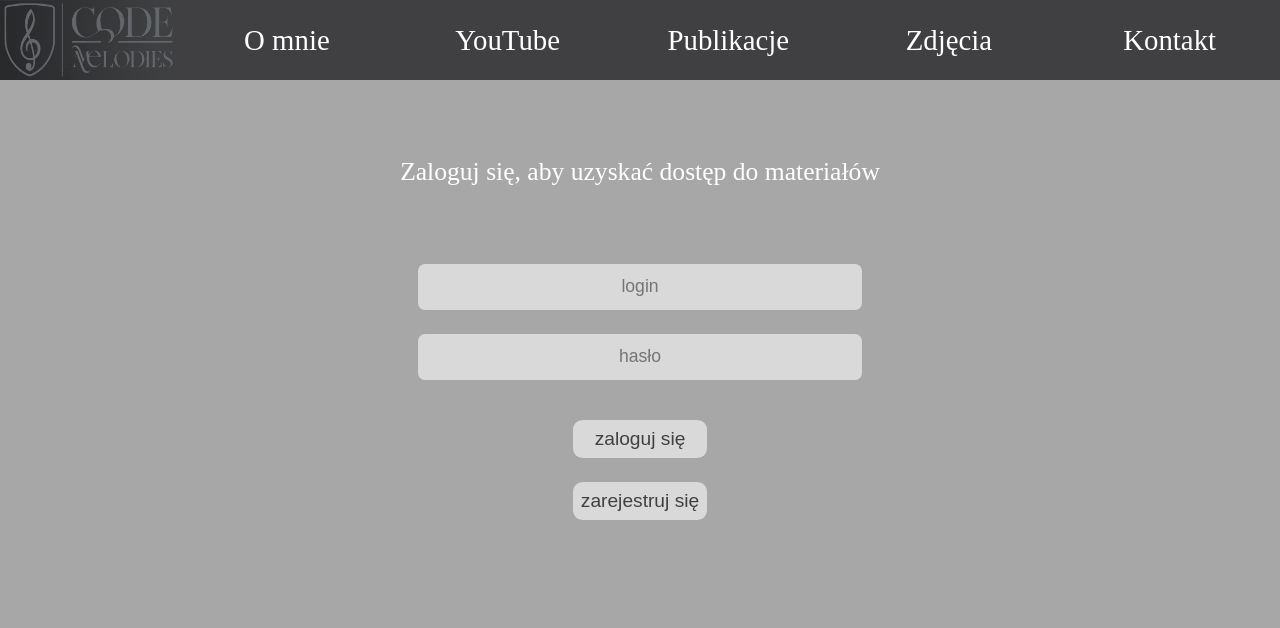
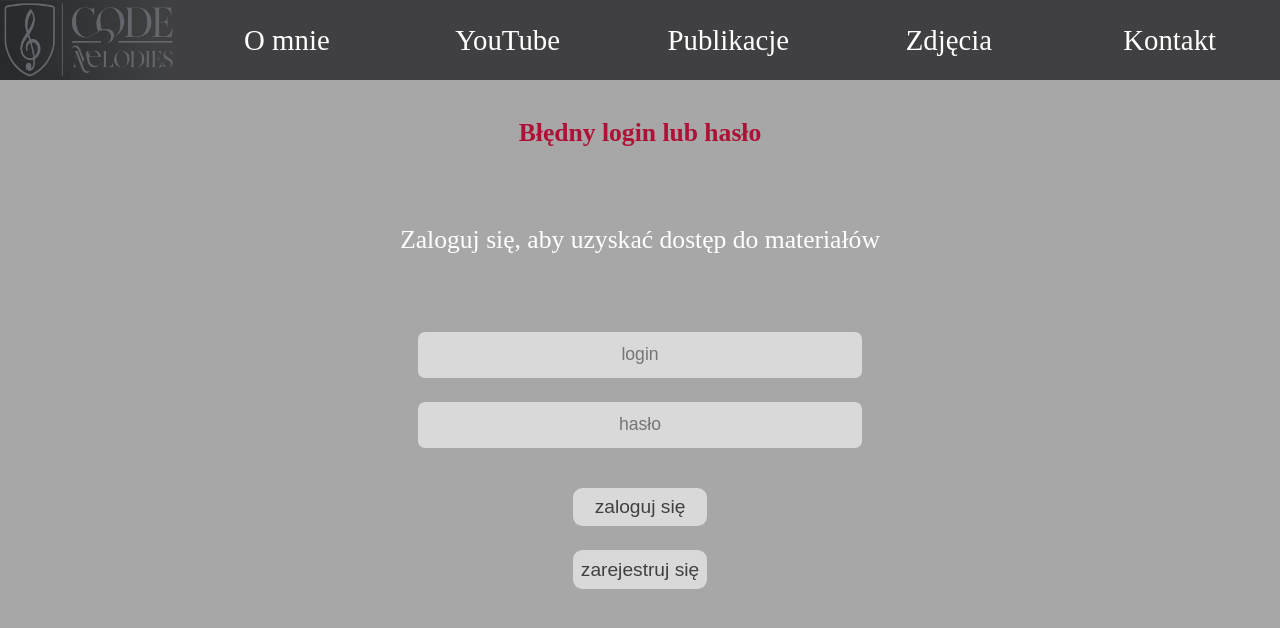
Before and after one commit to WiolaWysopal/CodeMelodies, an Angular app in the folder FRONTEND/CodeMelodies/: page / in a window 1280 px wide. Shown: the top 628 px of the page. Built offline with nearby package versions, Linux system fonts and the light colour scheme.

Commit message:
Add login-error component

```diff
--- a/FRONTEND/CodeMelodies/src/app/app.component.html
+++ b/FRONTEND/CodeMelodies/src/app/app.component.html
@@ -1,6 +1,8 @@
 <!-- <p> {{title}} App</p> -->
 <app-tlo></app-tlo>
 <app-pasek></app-pasek>
+<app-login-error></app-login-error>
 <app-login></app-login>
 
+
 <router-outlet></router-outlet>
--- a/FRONTEND/CodeMelodies/src/app/app.module.ts
+++ b/FRONTEND/CodeMelodies/src/app/app.module.ts
@@ -6,13 +6,15 @@ import { AppComponent } from './app.component';
 import { PasekComponent } from './pasek/pasek.component';
 import { TloComponent } from './tlo/tlo.component';
 import { LoginComponent } from './login/login.component';
+import { LoginErrorComponent } from './login-error/login-error.component';
 
 @NgModule({
   declarations: [
     AppComponent,
     PasekComponent,
     TloComponent,
-    LoginComponent
+    LoginComponent,
+    LoginErrorComponent
   ],
   imports: [
     BrowserModule,
--- /dev/null
+++ b/FRONTEND/CodeMelodies/src/app/login-error/login-error.component.css
@@ -0,0 +1,9 @@
+.login-error {
+    display: flex;
+    justify-content: center;
+    align-items: center;
+    font-size: 160%;
+    color: #AF1036;
+    margin: 1.5em;
+    font-weight: bolder;
+}
--- /dev/null
+++ b/FRONTEND/CodeMelodies/src/app/login-error/login-error.component.html
@@ -0,0 +1 @@
+<p class = "login-error">Błędny login lub hasło</p>
--- a/FRONTEND/CodeMelodies/src/app/login/login.component.html
+++ b/FRONTEND/CodeMelodies/src/app/login/login.component.html
@@ -1,6 +1,6 @@
 <p class="komunikat">Zaloguj się, aby uzyskać dostęp do materiałów</p>
 <!-- Linia poniżej to miejsce na komunikat -->
-<!-- <p class="error-message" *ngIf="showError">Błędny login lub hasło</p> -->
+<!-- <p class="error-message" *ngIf="login-error">Błędny login lub hasło</p> -->
 <!-- <form (submit)="onSubmit()"> -->
 <form>
     <div class="input-container">
```
Also changed, not shown: FRONTEND/CodeMelodies/src/app/login-error/login-error.component.ts (added, +10 -0 lines).
